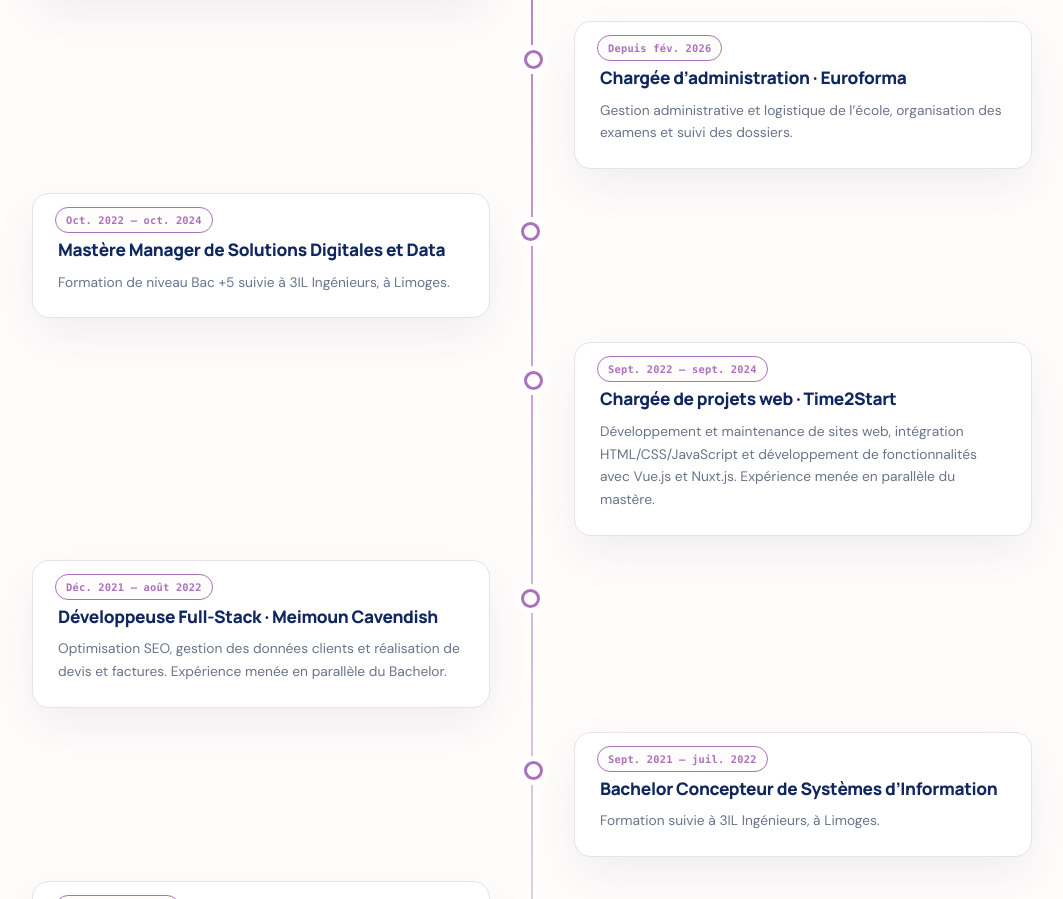
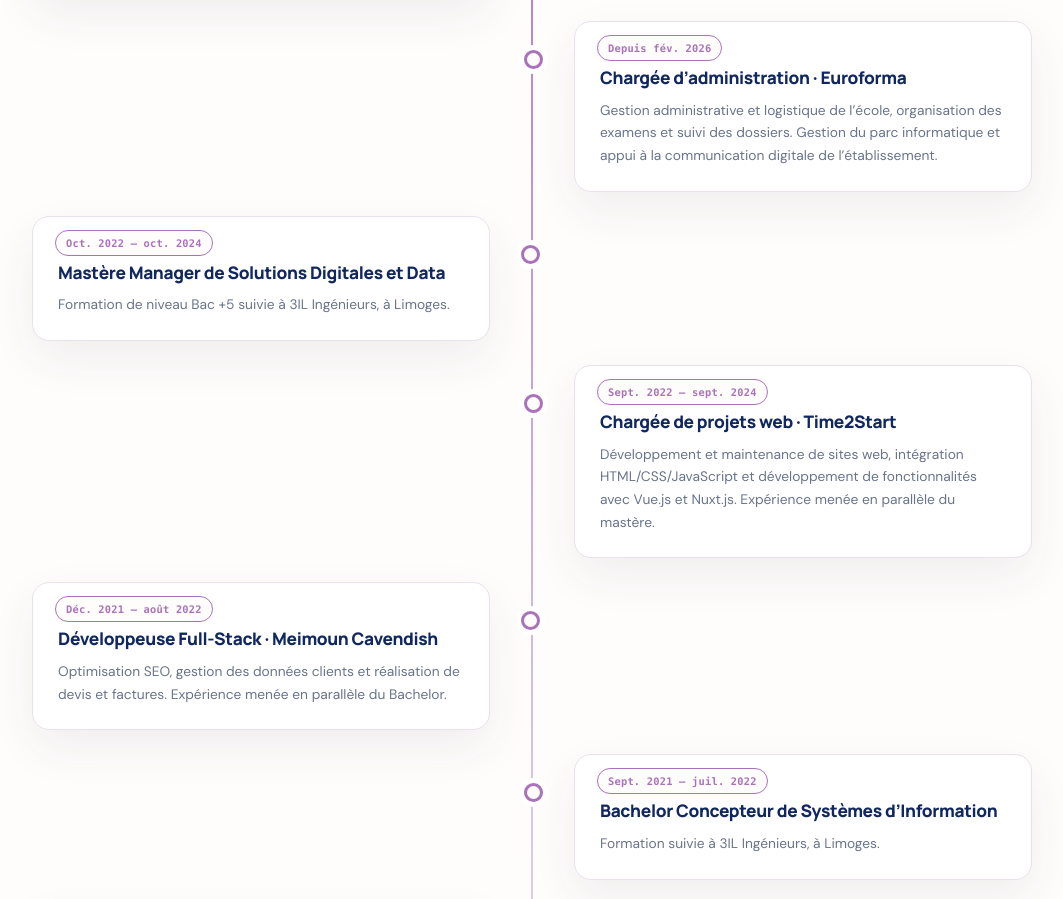
Before and after one commit to chirelhalioua/Chirel-Dev, a plain HTML site: page index.html in a window 1280 px wide. Shown: the part 3399-4298 px from the top of the page, without its empty margins (108-1171 px from the left). Drawn offline with nearby package versions, Linux system fonts and the light colour scheme.

Commit message:
Enrichir l'expérience Euroforma dans le portfolio

```diff
--- a/index.html
+++ b/index.html
@@ -120,7 +120,7 @@
           </article>
           <article class="journey-item reveal">
             <span class="journey-index">Depuis fév. 2026</span>
-            <div class="journey-content"><h3>Chargée d’administration · Euroforma</h3><p>Gestion administrative et logistique de l’école, organisation des examens et suivi des dossiers.</p></div>
+            <div class="journey-content"><h3>Chargée d’administration · Euroforma</h3><p>Gestion administrative et logistique de l’école, organisation des examens et suivi des dossiers. Gestion du parc informatique et appui à la communication digitale de l’établissement.</p></div>
           </article>
           <article class="journey-item reveal journey-item-overlap">
             <span class="journey-index">Oct. 2022 – oct. 2024</span>
```
